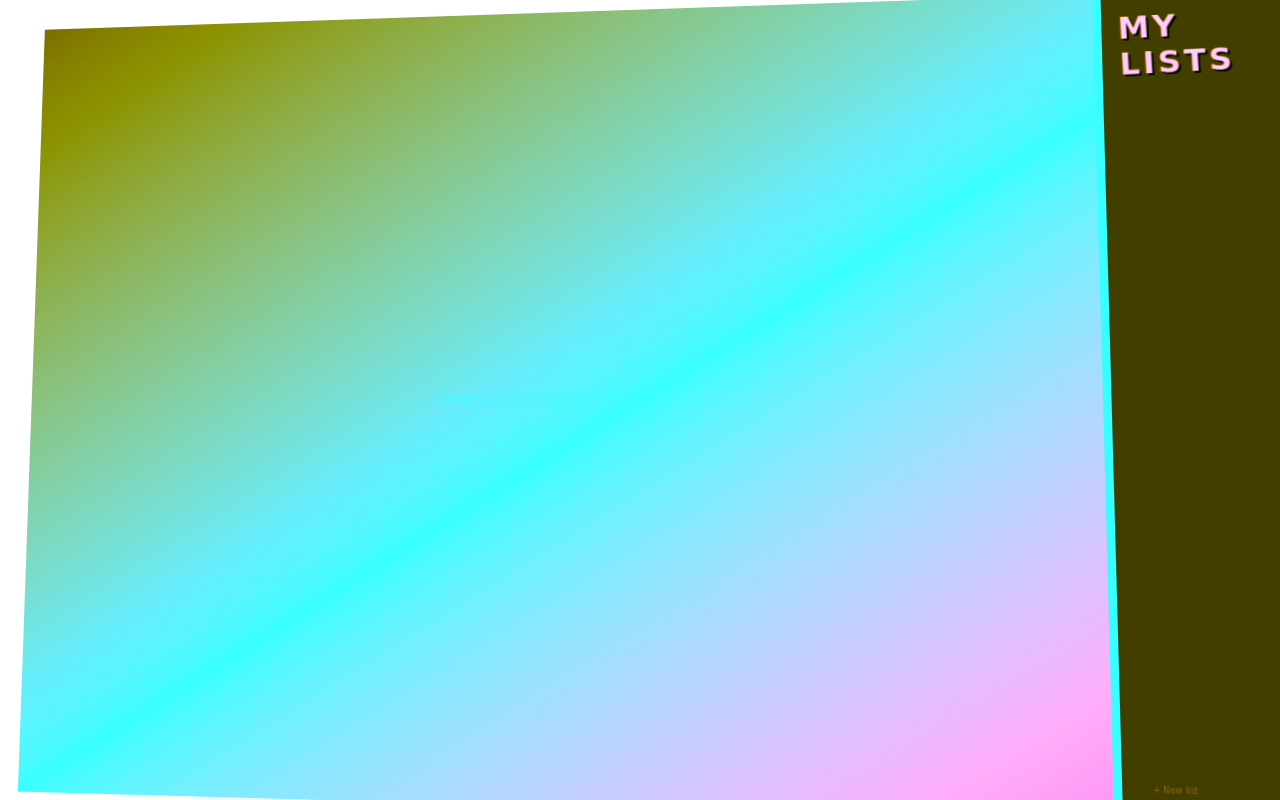
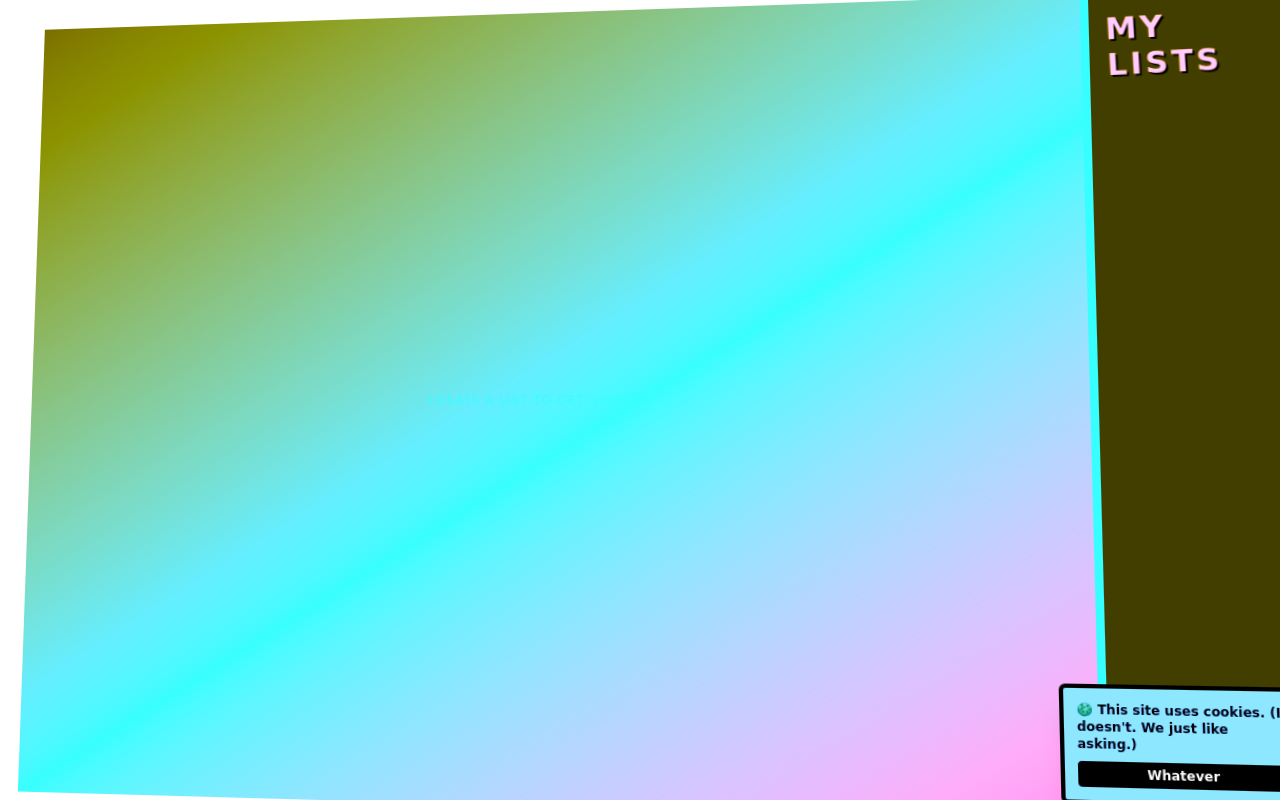
Before and after one commit to albertoarf13/bad-ui-claude, a React (Vite) app in the folder bad-ui-claude/: page / in a window 1280 px wide. Built offline with nearby package versions, Linux system fonts and the light colour scheme.

Commit message:
Make ui worse 4

```diff
--- a/bad-ui-claude/src/features/todos/Sidebar.tsx
+++ b/bad-ui-claude/src/features/todos/Sidebar.tsx
@@ -103,7 +103,7 @@ export function Sidebar({
   }
 
   return (
-    <aside className="flex w-48 flex-shrink-0 flex-col border-l-8 border-yellow-300 bg-fuchsia-700 p-4">
+    <aside className="breathe flex flex-shrink-0 flex-col border-l-8 border-yellow-300 bg-fuchsia-700 p-4">
       <h1 className="wobble mb-4 text-3xl font-black uppercase tracking-widest font-serif text-cyan-200 drop-shadow-[2px_2px_0_black]">My Lists</h1>
       <div className="flex-1 space-y-1 overflow-y-auto">
         {lists.map((list) => (
--- a/bad-ui-claude/src/features/todos/TodoListPanel.tsx
+++ b/bad-ui-claude/src/features/todos/TodoListPanel.tsx
@@ -1,7 +1,31 @@
-import { useState } from 'react'
+import { useEffect, useRef, useState } from 'react'
 import type { TodoList } from './types'
 import { TodoItemRow } from './TodoItemRow'
 import { EmptyState } from './EmptyState'
+
+function NagBanner() {
+  const [visible, setVisible] = useState(true)
+
+  useEffect(() => {
+    if (visible) return
+    const t = setTimeout(() => setVisible(true), 4000)
+    return () => clearTimeout(t)
+  }, [visible])
+
+  if (!visible) return null
+
+  return (
+    <div className="dodge fixed bottom-4 right-4 z-50 w-56 rounded-md border-4 border-black bg-lime-300 p-3 text-xs font-bold shadow-xl">
+      🍪 This site uses cookies. (It doesn't. We just like asking.)
+      <button
+        onClick={() => setVisible(false)}
+        className="dodge mt-2 block w-full rounded bg-black py-1 text-white"
+      >
+        Whatever
+      </button>
+    </div>
+  )
+}
 
 function AddItemForm({ onAdd }: { onAdd: (title: string, description: string) => void }) {
   const [title, setTitle] = useState('')
@@ -67,10 +91,32 @@ export function TodoListPanel({
   onEditItem: (itemId: string, title: string, description: string) => void
   onDeleteItem: (itemId: string) => void
 }) {
-  if (!list) {
+  const [switching, setSwitching] = useState(false)
+  const lastListId = useRef<string | undefined>(undefined)
+  const mainRef = useRef<HTMLDivElement>(null)
+
+  useEffect(() => {
+    const prev = lastListId.current
+    lastListId.current = list?.id
+    if (prev !== undefined && prev !== list?.id) {
+      setSwitching(true)
+      const t = setTimeout(() => setSwitching(false), 650)
+      return () => clearTimeout(t)
+    }
+  }, [list?.id])
+
+  function reverseScroll(e: React.WheelEvent<HTMLDivElement>) {
+    e.preventDefault()
+    e.currentTarget.scrollTop -= e.deltaY
+  }
+
+  if (!list || switching) {
     return (
-      <main className="flex-1 overflow-y-auto p-6">
-        <EmptyState message={hasNoLists ? 'Create a list to get started' : 'Select a list'} />
+      <main ref={mainRef} onWheel={reverseScroll} className="flex-1 overflow-y-auto p-6">
+        <EmptyState
+          message={switching ? 'Loading… (this is fake, there was no reason to wait)' : hasNoLists ? 'Create a list to get started' : 'Select a list'}
+        />
+        <NagBanner />
       </main>
     )
   }
@@ -78,13 +124,13 @@ export function TodoListPanel({
   const shuffledItems = [...list.items].sort(() => Math.random() - 0.5)
 
   return (
-    <main className="flex-1 overflow-y-auto p-6">
+    <main ref={mainRef} onWheel={reverseScroll} className="flex-1 overflow-y-auto p-6">
       <div className="mb-3 overflow-hidden whitespace-nowrap border-2 border-black bg-yellow-300 py-1 text-xs font-bold">
         <span className="marquee-text">
           ⚠ ITEM ORDER IS NOT GUARANTEED AND NEVER WILL BE ⚠ PLEASE DO NOT RELY ON THIS APP FOR ANYTHING IMPORTANT ⚠
         </span>
       </div>
-      <h2 className="mb-4 -skew-x-6 text-sm font-light italic text-gray-400">{list.name}</h2>
+      <h2 className="glitch mb-4 -skew-x-6 text-sm font-light italic text-gray-400">{list.name}</h2>
       <AddItemForm onAdd={onAddItem} />
       {list.items.length === 0 ? (
         <EmptyState message="No items yet — add your first one above" />
@@ -101,6 +147,7 @@ export function TodoListPanel({
           ))}
         </div>
       )}
+      <NagBanner />
     </main>
   )
 }
--- a/bad-ui-claude/src/index.css
+++ b/bad-ui-claude/src/index.css
@@ -70,3 +70,23 @@ textarea:focus,
   white-space: nowrap;
   animation: marquee 7s linear infinite;
 }
+
+@keyframes glitch {
+  0%, 92% { text-shadow: none; transform: translate(0, 0); }
+  93% { text-shadow: -2px 0 red, 2px 0 cyan; transform: translate(-1px, 1px); }
+  96% { text-shadow: 2px 0 red, -2px 0 cyan; transform: translate(1px, -1px); }
+  100% { text-shadow: none; transform: translate(0, 0); }
+}
+
+.glitch {
+  animation: glitch 2.5s steps(1) infinite;
+}
+
+@keyframes breathe {
+  0%, 100% { width: 12rem; }
+  50% { width: 15rem; }
+}
+
+.breathe {
+  animation: breathe 3s ease-in-out infinite;
+}
```
